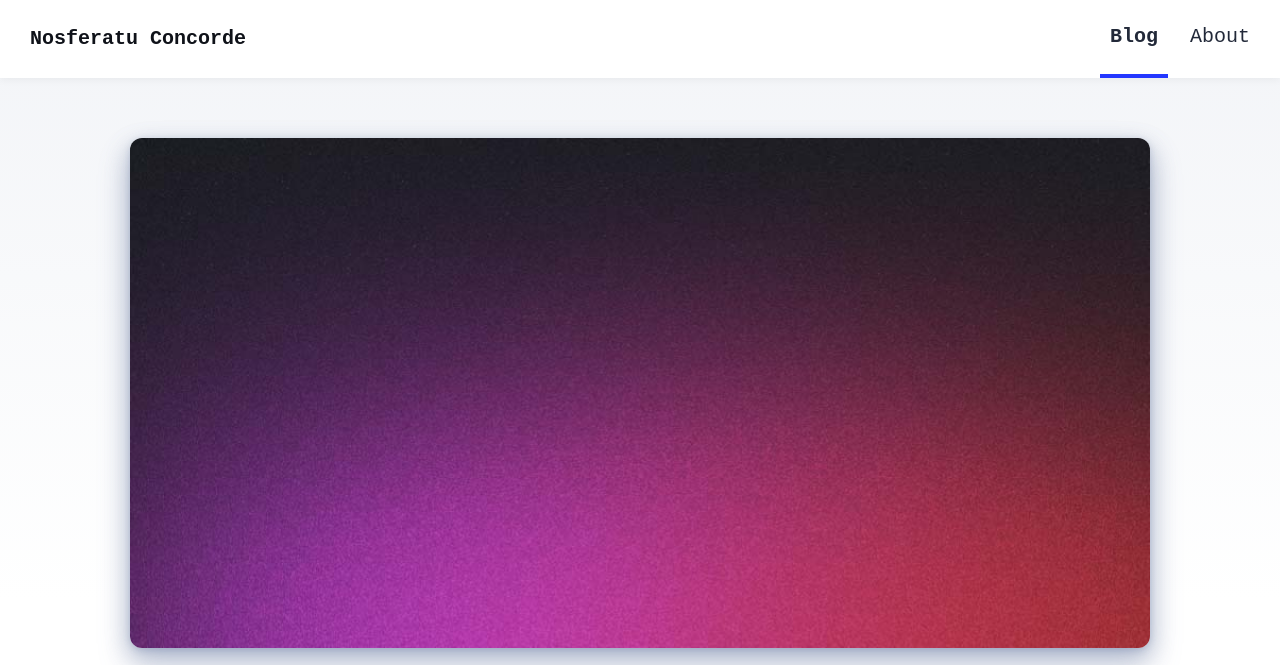
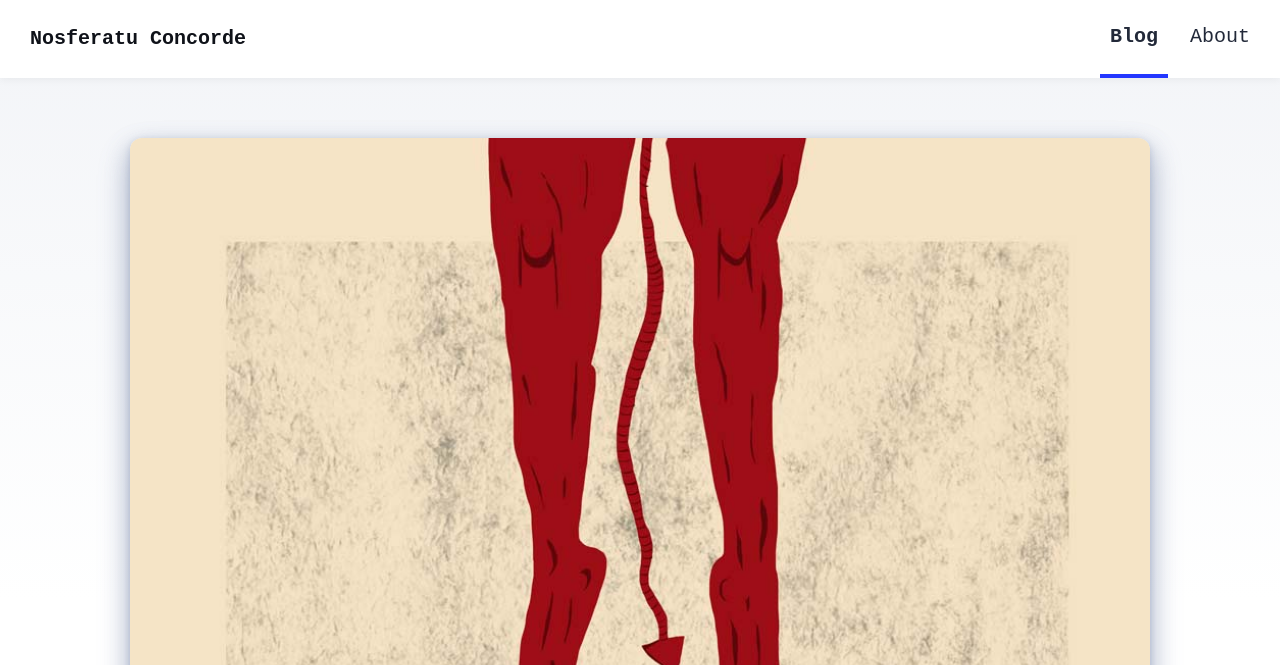
Before and after one commit to nosferatu-concorde/github.io, an Astro site: page /blog/roadmap in a window 1280 px wide. Shown: the top 665 px of the page. Built offline with nearby package versions, Linux system fonts and the light colour scheme; Astro itself is replaced by a stand-in of ours; a web font is replaced by a local one.

Commit message:
update hero image

```diff
--- a/src/content/blog/roadmap.md
+++ b/src/content/blog/roadmap.md
@@ -2,7 +2,7 @@
 title: 'A Learning Roadmap'
 description: 'The Game Dev Roadmap'
 pubDate: 'Dec 08 2024'
-heroImage: '/blog-placeholder-3.jpg'
+heroImage: '/hirtetty_piru.jpg'
 ---
 The things that have strike through are done.
 
```
Also changed, not shown: public/hirtetty_piru.jpg (added).
